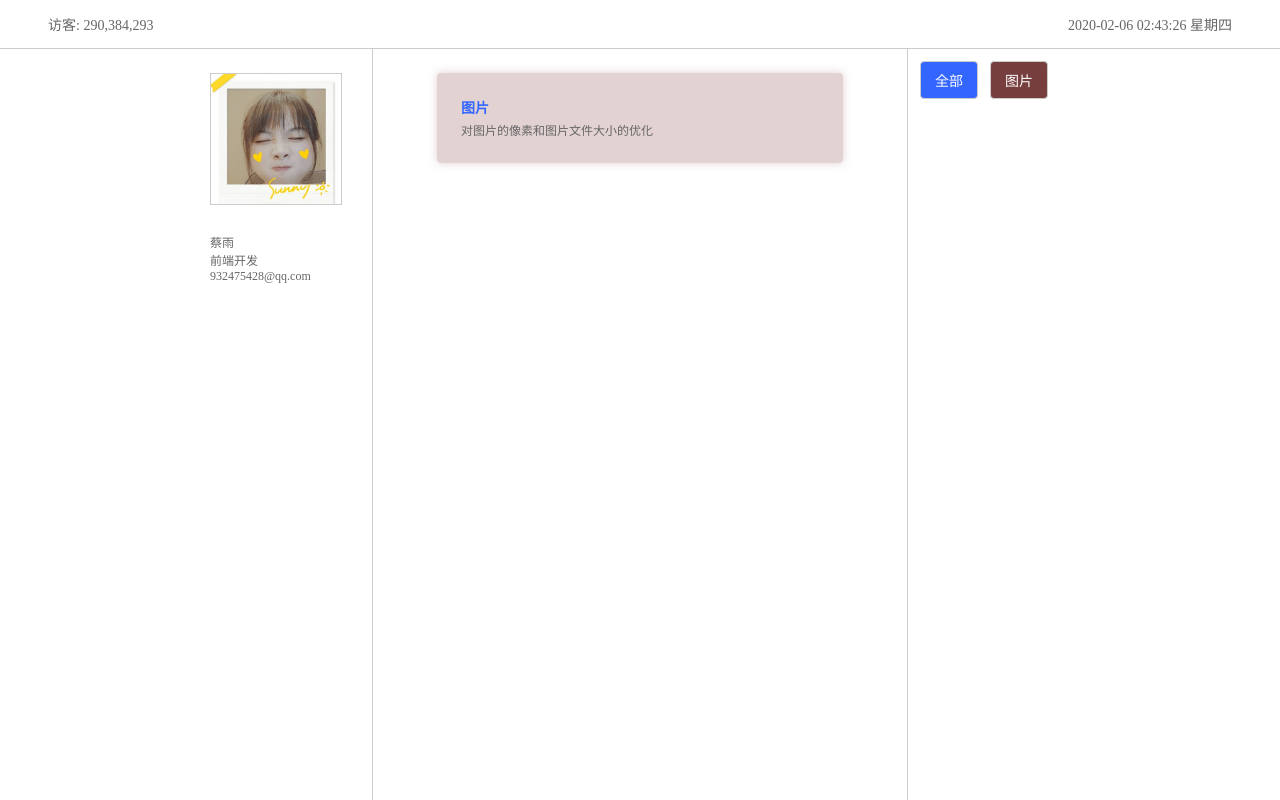
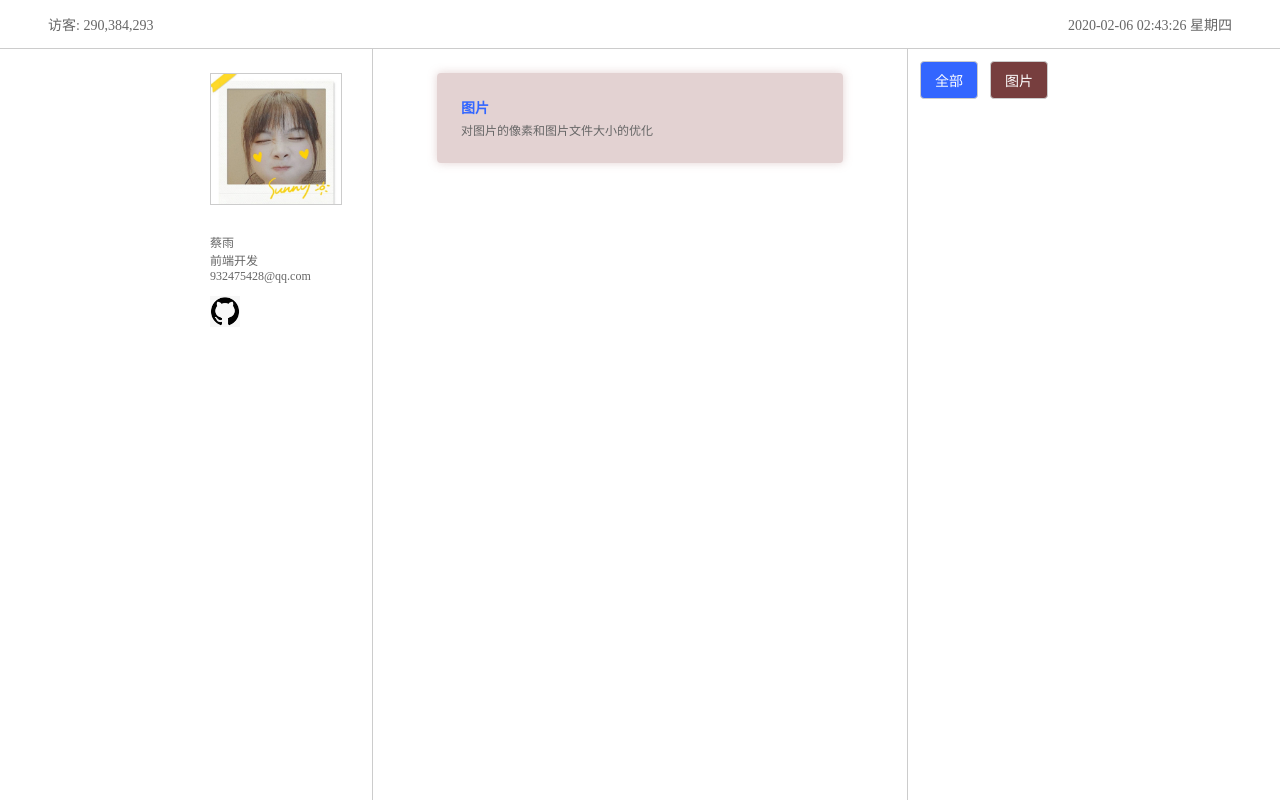
Before and after one commit to CandiceCaiYu/caiyublog, a Vue app: page / in a window 1280 px wide. Built offline with nearby package versions, Linux system fonts and the light colour scheme.

Commit message:
feat(*): add github link

```diff
--- a/src/views/ImagesPage/index.js
+++ b/src/views/ImagesPage/index.js
@@ -61,7 +61,7 @@ export default {
               <li
                 onclick={this.handleTabChange(key)}
                 class="preview-image__right-tabs-item"
-                style={this.activeName === value.value ? { background: '#a9a1a1' } : { background: '#ccc' }}>{value.name}</li>
+                style={this.activeName === value.value ? { background: '#000' } : { background: '#524343' }}>{value.name}</li>
             ))}
           </ul>
           <div class="preview-image__right-main-content">
--- a/src/views/ImagesPage/index.less
+++ b/src/views/ImagesPage/index.less
@@ -21,10 +21,7 @@
     &-tabs-item {
       padding: 0 24px;
       cursor: pointer;
-      &:hover {
-        background: #a9a1a1;
-      }
-      background: #ccc;
+      color: #fff;
     }
     &-tabs-item:not(:last-child) {
       border-right: 1px solid #999;
--- a/src/views/PersonInfo/index.js
+++ b/src/views/PersonInfo/index.js
@@ -1,5 +1,6 @@
 import './index.less'
 import avator from '@src/assets/avator.png'
+import github from '@src/assets/github.png'
 
 export default {
   render() {
@@ -9,6 +10,7 @@ export default {
         <p>蔡雨</p>
         <p>前端开发</p>
         <p>932475428@qq.com</p>
+        <p><a target="_blank" href="https://github.com/CandiceCaiYu/caiyublog"><img class="person-info__github" src={github} /></a></p>
       </div>
     )
   },
--- a/src/views/PersonInfo/index.less
+++ b/src/views/PersonInfo/index.less
@@ -9,4 +9,8 @@
     font-size: 12px;
     color: #666;
   }
+  &__github {
+    width: 30px;
+    margin-top: 12px;
+  }
 }
```
Also changed, not shown: src/assets/github.png (added).
